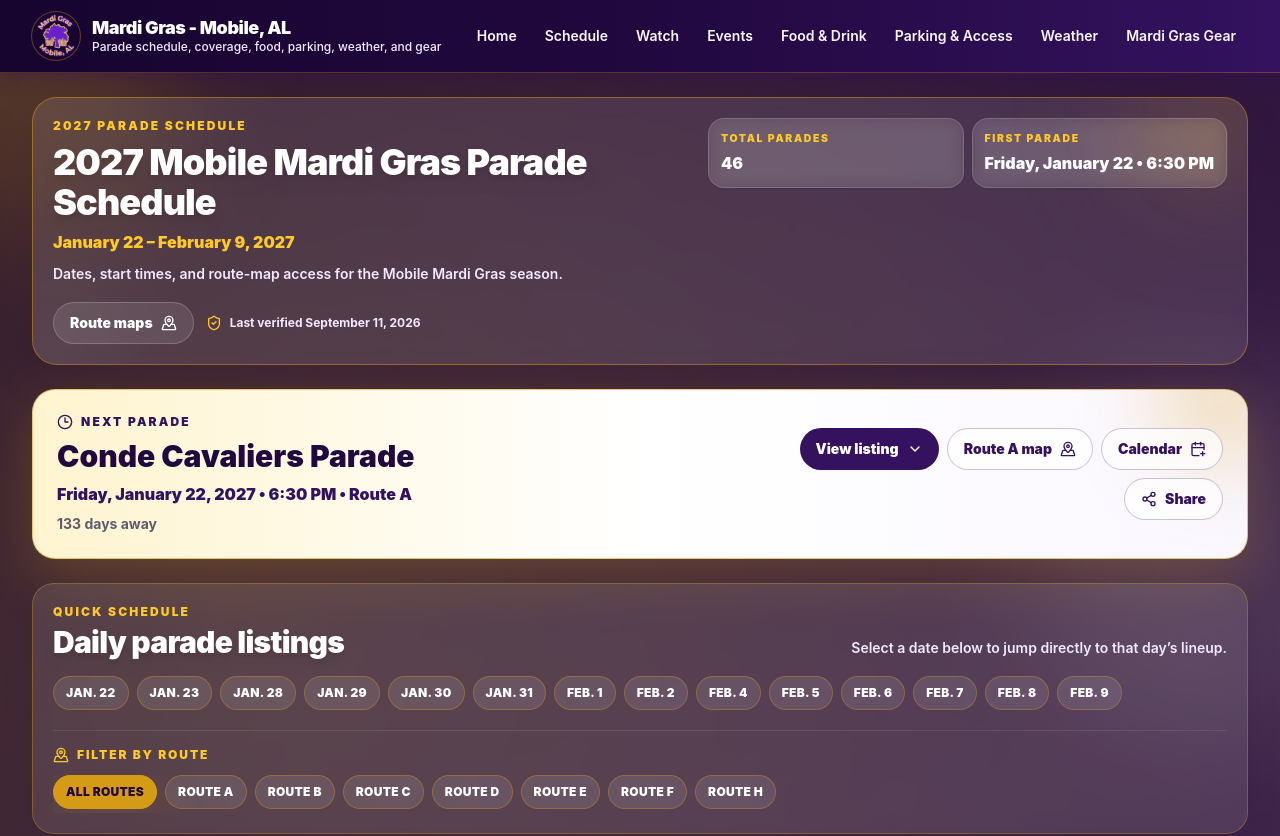
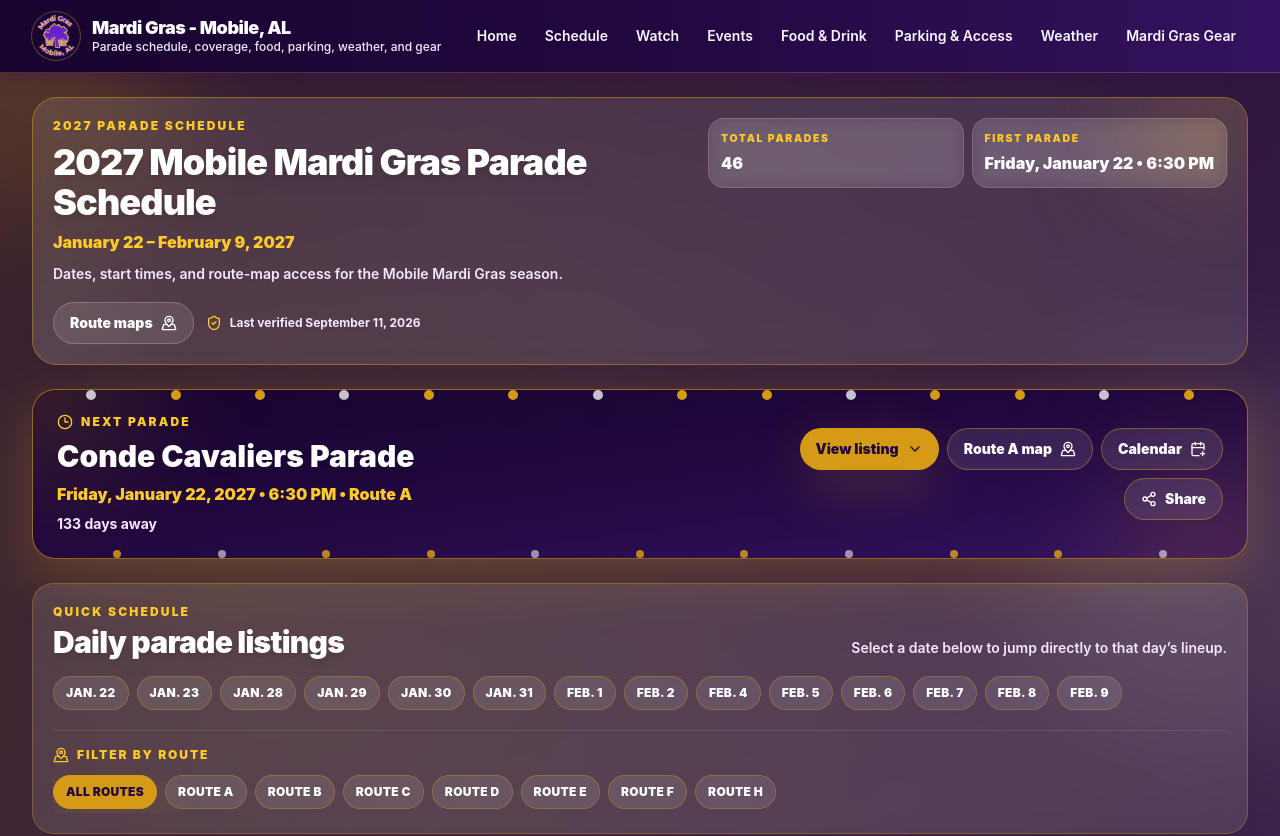
Before and after one commit to TheCryptoArborist/251mardigras, a Next.js app: page /schedule in a window 1280 px wide. Shown: the top 836 px of the page. Built offline with nearby package versions, Linux system fonts and the light colour scheme.

Commit message:
Restyle next parade panel for Mardi Gras

```diff
--- a/src/components/ScheduleRouteViewer.tsx
+++ b/src/components/ScheduleRouteViewer.tsx
@@ -472,31 +472,42 @@ function FeaturedParadePanel({
   const countdown = now ? formatCountdown(start.getTime() - now.getTime()) : "Calculating…";
 
   return (
-    <section className="relative overflow-hidden rounded-[1.45rem] border border-parade-gold/55 bg-gradient-to-r from-parade-goldSoft via-white to-parade-purpleMist p-5 text-parade-ink shadow-glow sm:p-6">
-      <span className="pointer-events-none absolute right-[-3rem] top-[-4rem] h-36 w-36 rounded-full bg-parade-gold/25 blur-2xl" aria-hidden="true" />
+    <section className="relative overflow-hidden rounded-[1.45rem] border border-parade-gold/65 bg-gradient-to-br from-parade-purpleDeep via-parade-purpleDark to-parade-purple p-5 text-white shadow-glow sm:p-6">
+      <span className="pointer-events-none absolute left-[-4rem] top-[-5rem] h-40 w-40 rounded-full bg-parade-gold/25 blur-3xl" aria-hidden="true" />
+      <span className="pointer-events-none absolute bottom-[-5rem] right-[-3rem] h-44 w-44 rounded-full bg-parade-gold/20 blur-3xl" aria-hidden="true" />
+      <div className="pointer-events-none absolute inset-x-0 top-0 flex justify-around px-4" aria-hidden="true">
+        {Array.from({ length: 14 }, (_, index) => (
+          <span key={index} className={`h-2.5 w-2.5 rounded-full shadow-glow ${index % 3 === 0 ? "bg-white/75" : "bg-parade-gold"}`} />
+        ))}
+      </div>
+      <div className="pointer-events-none absolute inset-x-0 bottom-0 flex justify-around px-8" aria-hidden="true">
+        {Array.from({ length: 11 }, (_, index) => (
+          <span key={index} className={`h-2 w-2 rounded-full ${index % 3 === 1 ? "bg-white/55" : "bg-parade-gold/85"}`} />
+        ))}
+      </div>
       <div className="relative z-10 grid gap-5 lg:grid-cols-[minmax(0,1fr)_auto] lg:items-center">
         <div>
-          <p className="flex items-center gap-2 text-xs font-black uppercase tracking-[0.18em] text-parade-purple">
+          <p className="flex items-center gap-2 text-xs font-black uppercase tracking-[0.18em] text-parade-goldBright">
             <Clock3 className="h-4 w-4" aria-hidden="true" /> {isFocused ? "Shared parade" : "Next parade"}
           </p>
-          <h2 className="mt-2 text-2xl font-black leading-tight text-parade-purpleDark sm:text-3xl">{entry.name}</h2>
-          <p className="mt-2 text-sm font-black text-parade-purple sm:text-base">
+          <h2 className="mt-2 text-2xl font-black leading-tight text-white drop-shadow-lg sm:text-3xl">{entry.name}</h2>
+          <p className="mt-2 text-sm font-black text-parade-goldBright sm:text-base">
             {formatParadeShareDate(entry.day.date)} • {entry.time} • {entry.route}
           </p>
-          {!isFocused ? <p className="mt-2 text-sm font-bold text-parade-muted">{countdown}</p> : null}
+          {!isFocused ? <p className="mt-2 text-sm font-bold text-purple-100">{countdown}</p> : null}
         </div>
 
         <div className="flex flex-wrap gap-2 lg:max-w-[28rem] lg:justify-end">
-          <a href={`#${entry.id}`} className="inline-flex items-center justify-center gap-2 rounded-full bg-parade-purple px-4 py-2.5 text-sm font-black text-white shadow-sm transition hover:-translate-y-0.5 hover:bg-parade-purpleDark">
+          <a href={`#${entry.id}`} className="inline-flex items-center justify-center gap-2 rounded-full bg-parade-gold px-4 py-2.5 text-sm font-black text-parade-purpleDark shadow-glow transition hover:-translate-y-0.5 hover:bg-parade-goldBright">
             View listing <ChevronDown className="h-4 w-4" aria-hidden="true" />
           </a>
-          <button type="button" onClick={() => onMap(entry.route)} className="inline-flex items-center justify-center gap-2 rounded-full border border-parade-purple/25 bg-white/70 px-4 py-2.5 text-sm font-black text-parade-purple transition hover:-translate-y-0.5 hover:bg-white">
+          <button type="button" onClick={() => onMap(entry.route)} className="inline-flex items-center justify-center gap-2 rounded-full border border-parade-gold/45 bg-white/10 px-4 py-2.5 text-sm font-black text-white transition hover:-translate-y-0.5 hover:bg-white/15">
             {entry.route} map <MapPinned className="h-4 w-4" aria-hidden="true" />
           </button>
-          <button type="button" onClick={() => onCalendar(entry, entry.day)} className="inline-flex items-center justify-center gap-2 rounded-full border border-parade-purple/25 bg-white/70 px-4 py-2.5 text-sm font-black text-parade-purple transition hover:-translate-y-0.5 hover:bg-white">
+          <button type="button" onClick={() => onCalendar(entry, entry.day)} className="inline-flex items-center justify-center gap-2 rounded-full border border-parade-gold/45 bg-white/10 px-4 py-2.5 text-sm font-black text-white transition hover:-translate-y-0.5 hover:bg-white/15">
             Calendar <CalendarPlus className="h-4 w-4" aria-hidden="true" />
           </button>
-          <button type="button" onClick={() => onShare(entry, entry.day)} className="inline-flex items-center justify-center gap-2 rounded-full border border-parade-purple/25 bg-white/70 px-4 py-2.5 text-sm font-black text-parade-purple transition hover:-translate-y-0.5 hover:bg-white">
+          <button type="button" onClick={() => onShare(entry, entry.day)} className="inline-flex items-center justify-center gap-2 rounded-full border border-parade-gold/45 bg-white/10 px-4 py-2.5 text-sm font-black text-white transition hover:-translate-y-0.5 hover:bg-white/15">
             {shareStatus === "shared" || shareStatus === "copied" ? <Check className="h-4 w-4" aria-hidden="true" /> : <Share2 className="h-4 w-4" aria-hidden="true" />}
             {getShareButtonLabel(shareStatus)}
           </button>
```
